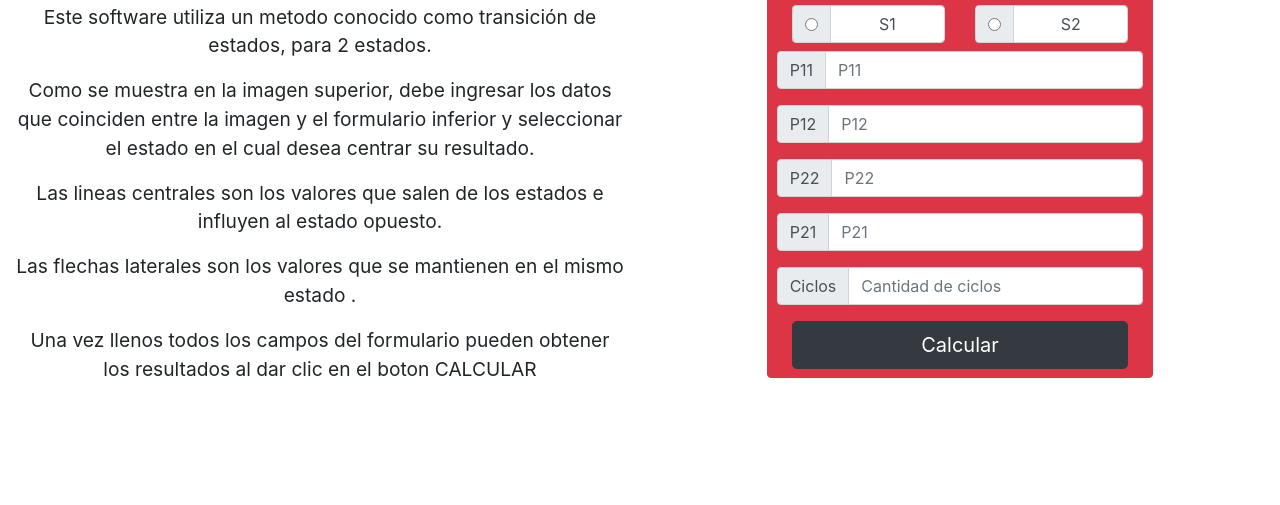
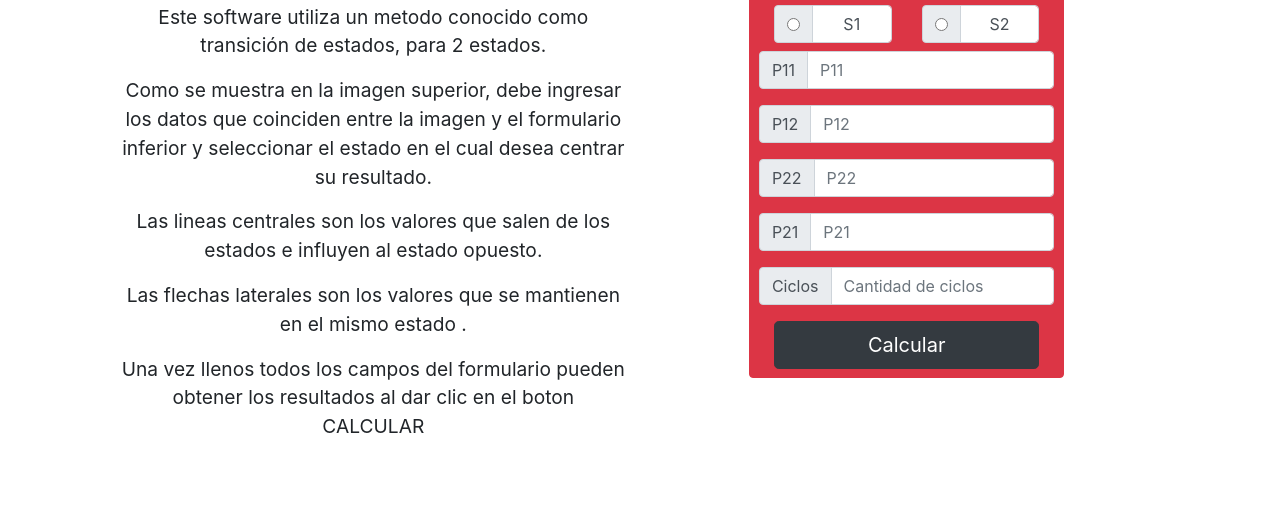
Before and after one commit to RomanCebada/cadenas-de-markov, a plain HTML site: page index.html in a window 1280 px wide. Shown: the part 444-949 px from the top of the page. Before the commit the page ends 891 px from the top, so only its background shows below. Drawn offline with nearby package versions, Linux system fonts and the light colour scheme.

Commit message:
Update index.html

```diff
--- a/index.html
+++ b/index.html
@@ -34,7 +34,9 @@
       </div>
       <div class="col-12 container-fluid my-5">
         <div class="row">
-          <div class=" text-center col-12 col-lg-6">
+          <div class="col-12 col-lg-1">
+          </div>
+          <div class=" text-center col-12 col-lg-5">
             <h2>Instrucciones:</h2><br>
             <p style="font-size:120%;">Este software utiliza un metodo conocido como transición de estados, para 2 estados.</p>
             <p style="font-size:120%;">Como se muestra en la imagen superior, debe ingresar los datos que coinciden entre la imagen y el formulario inferior  y seleccionar el estado en el cual desea centrar su resultado.</p>
@@ -42,7 +44,7 @@
             <p style="font-size:120%;">Las flechas laterales son los valores que se mantienen en el mismo estado .</p>
             <p style="font-size:120%;">Una vez llenos todos los campos del formulario pueden obtener los resultados al dar clic en el boton CALCULAR</p>
           </div>
-          <div class="col-12 col-lg-6">
+          <div class="col-12 col-lg-5">
             <div class="col-12 container-fluid">
               <div class="col-8 border border-danger bg-danger rounded px-4 container-fluid text-center my-3"
                 style="border:3px;">
```
